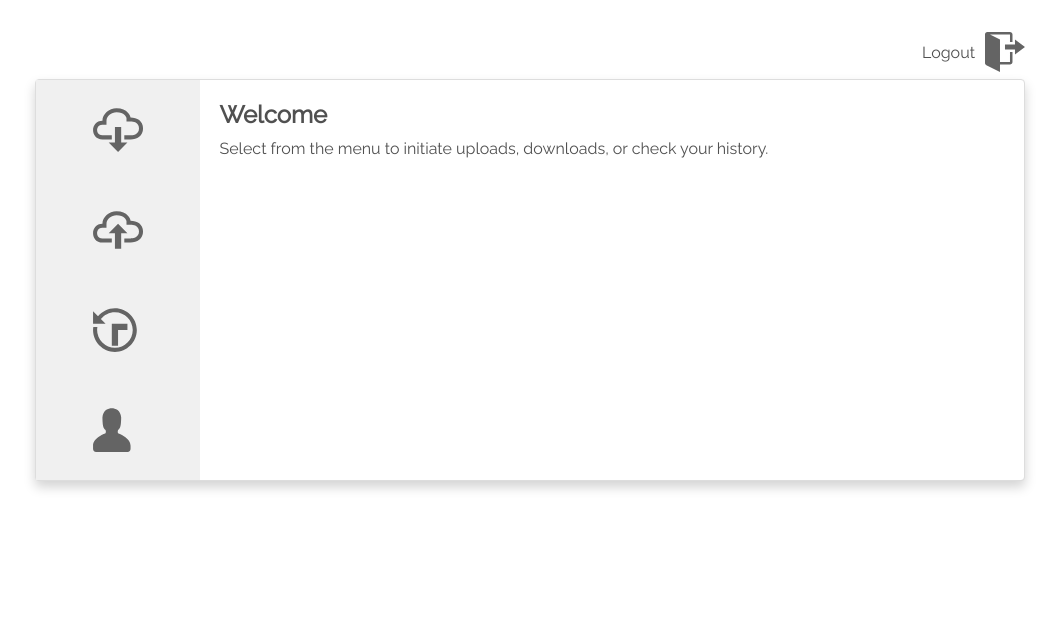
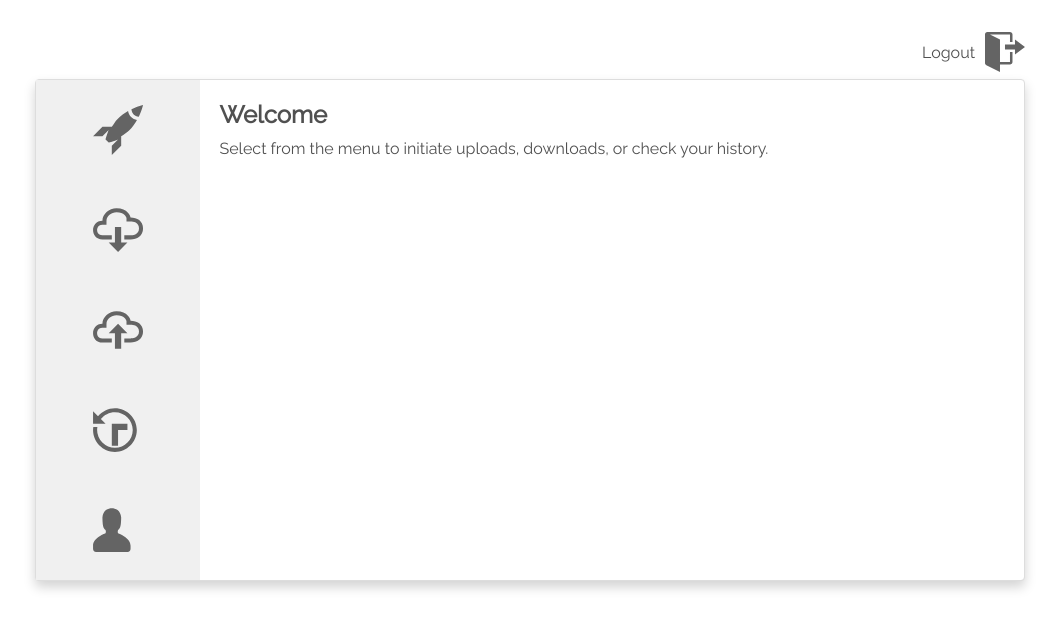
Before and after one commit to qbrc-cnap/cnap, a Django app: template transfer_app/templates/transfer_app/index.html in a window 1280 px wide. Shown: the top 629 px of the page, without its empty margins (110-1169 px from the left). Run offline with Django 3.2, Linux system fonts and the light colour scheme; the template is opened without the code that fills it, so the values that code supplies are empty; some libraries are stand-ins or nearby versions.

Commit message:
Adding analysis tab and icon prior to making major changes with UI

```diff
--- a/transfer_app/templates/transfer_app/index.html
+++ b/transfer_app/templates/transfer_app/index.html
@@ -24,6 +24,11 @@
         <div id="main-container" class="main-container">
             <div id="menu">
                 <ul id="menu-list">
+                        <li class="section-chooser" content-target="analysis">
+                            <div class="svg-wrapper">
+                                <svg width="100%" height="100%" class="octicon octicon-analysis" viewBox="0 0 16 16" version="1.1" aria-hidden="true"><path fill-rule="evenodd" d="M12.17 3.83c-.27-.27-.47-.55-.63-.88-.16-.31-.27-.66-.34-1.02-.58.33-1.16.7-1.73 1.13-.58.44-1.14.94-1.69 1.48-.7.7-1.33 1.81-1.78 2.45H3L0 10h3l2-2c-.34.77-1.02 2.98-1 3l1 1c.02.02 2.23-.64 3-1l-2 2v3l3-3v-3c.64-.45 1.75-1.09 2.45-1.78.55-.55 1.05-1.13 1.47-1.7.44-.58.81-1.16 1.14-1.72-.36-.08-.7-.19-1.03-.34a3.39 3.39 0 0 1-.86-.63zM16 0s-.09.38-.3 1.06c-.2.7-.55 1.58-1.06 2.66-.7-.08-1.27-.33-1.66-.72-.39-.39-.63-.94-.7-1.64C13.36.84 14.23.48 14.92.28 15.62.08 16 0 16 0z" style="fill:#646464;"/></svg>
+                            </div>
+                        </li>
                         <li class="section-chooser" content-target="download">
                             <div class="svg-wrapper">
                                 <svg width="100%" height="100%" class="octicon octicon-cloud-download" viewBox="0 0 16 16" version="1.1" aria-hidden="true"><path fill-rule="evenodd" d="M9 12h2l-3 3-3-3h2V7h2v5zm3-8c0-.44-.91-3-4.5-3C5.08 1 3 2.92 3 5 1.02 5 0 6.52 0 8c0 1.53 1 3 3 3h3V9.7H3C1.38 9.7 1.3 8.28 1.3 8c0-.17.05-1.7 1.7-1.7h1.3V5c0-1.39 1.56-2.7 3.2-2.7 2.55 0 3.13 1.55 3.2 1.8v1.2H12c.81 0 2.7.22 2.7 2.2 0 2.09-2.25 2.2-2.7 2.2h-2V11h2c2.08 0 4-1.16 4-3.5C16 5.06 14.08 4 12 4z" style="fill:#646464;"/></svg>
@@ -51,6 +56,10 @@
                 <div id="splash" class="subcontent active">
                     <h2>Welcome</h2>
                     <p>Select from the menu to initiate uploads, downloads, or check your history.</p>
+                </div>
+                <div id="analysis" class="subcontent">
+                    <h3>Analyses</h3>
+                    Choose an analysis to run.
                 </div>
                 <div id="upload" class="subcontent">
                     <h3>Uploads</h3>
```
